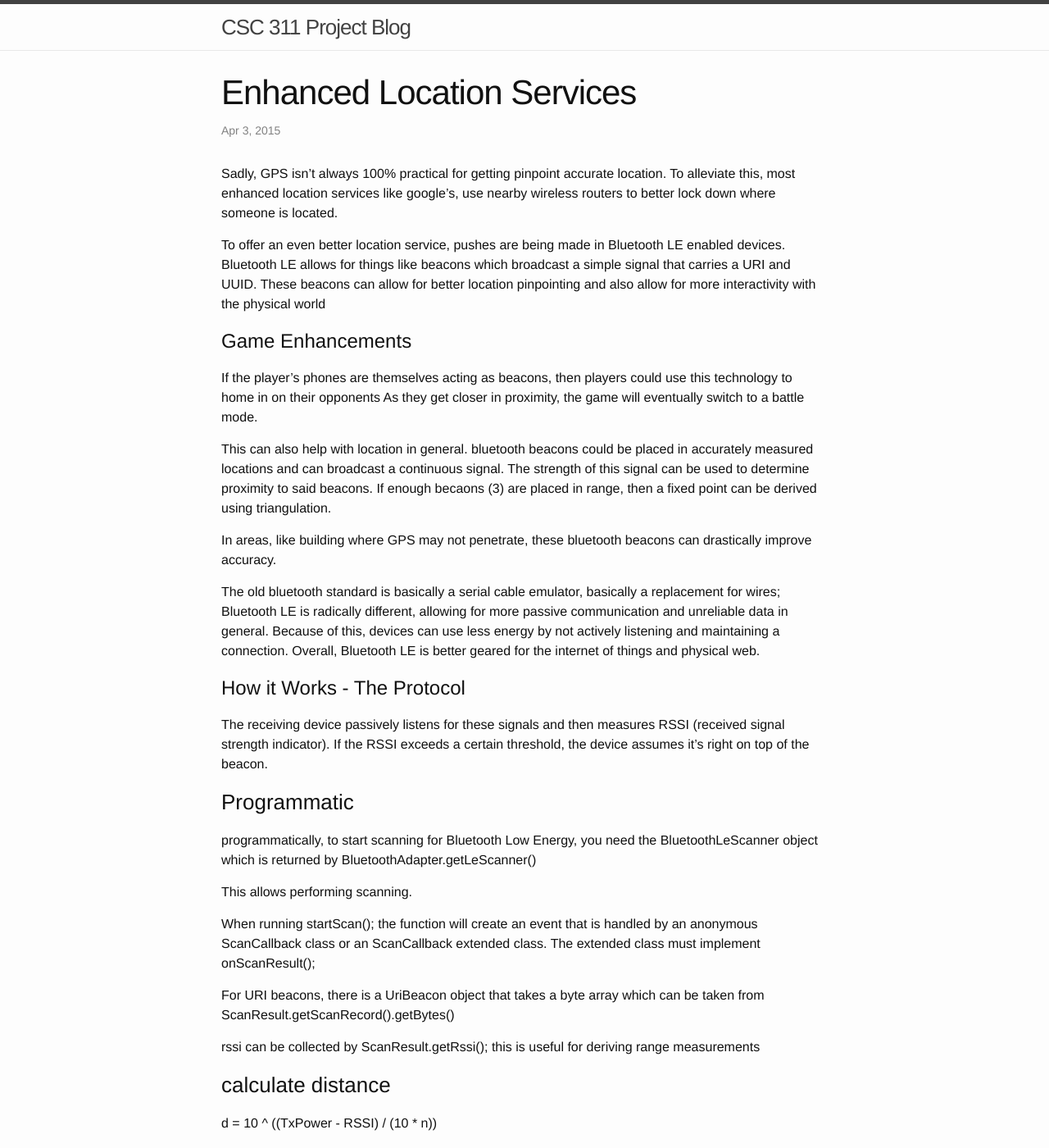
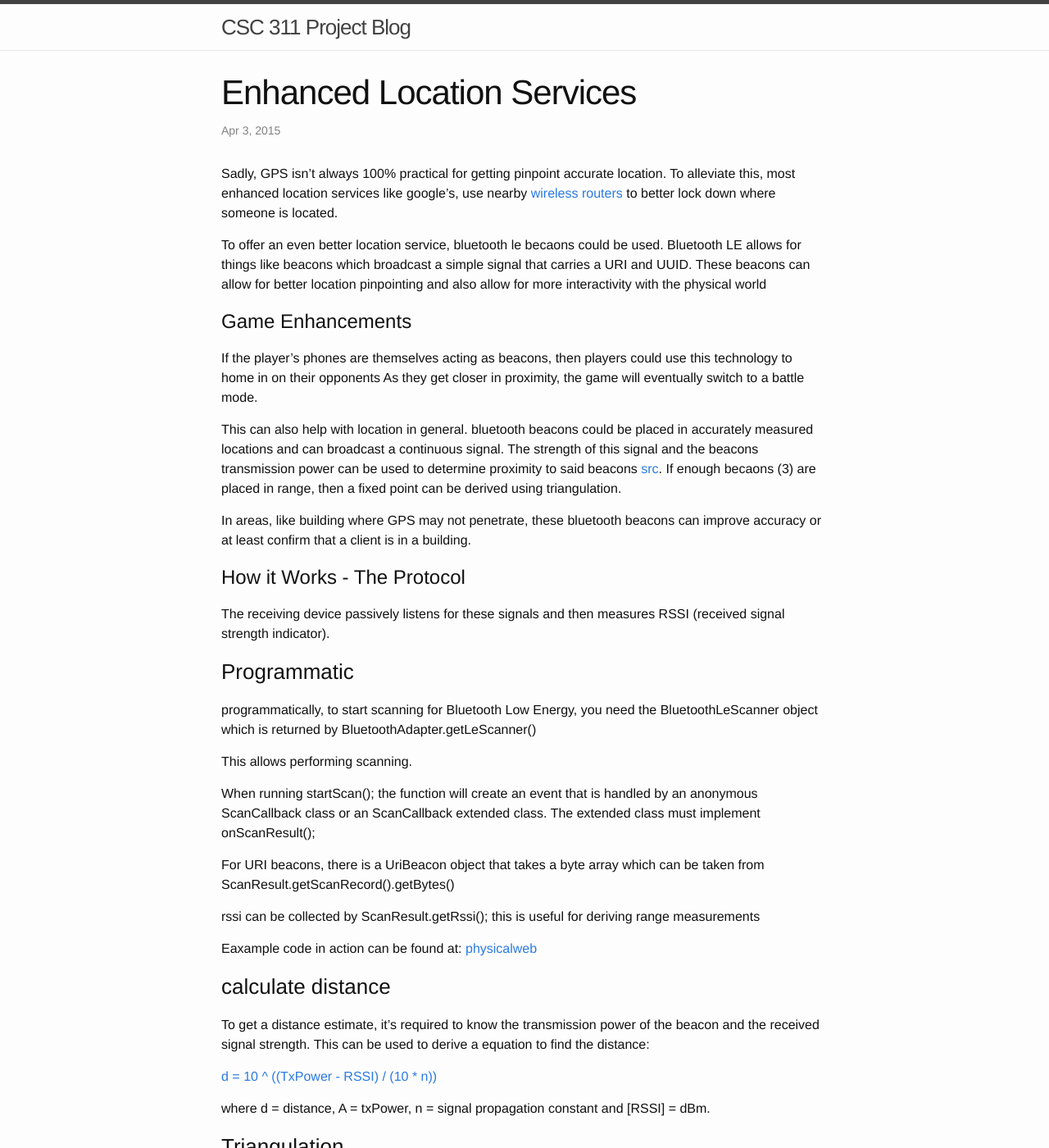
Before and after one commit to adedomin/CSC311-game-design, a Jekyll site: the page built from _posts/2015-04-03-Enhanced Location Services.md, in a window 1280 px wide and 1400 px high. Shown: the whole window at 82% size. Built offline with Jekyll 4.4.1, drawn with Linux system fonts in a browser that asks for light colours.

Commit message:
updated post

```diff
--- a/_posts/2015-04-03-Enhanced Location Services.md
+++ b/_posts/2015-04-03-Enhanced Location Services.md
@@ -5,9 +5,9 @@ date: 2015-04-03 15:35:36
 ---
 
 Sadly, GPS isn't always 100% practical for getting pinpoint accurate location.
-To alleviate this, most enhanced location services like google's, use nearby wireless routers to better lock down where someone is located.
+To alleviate this, most enhanced location services like google's, use nearby [wireless routers](https://support.google.com/gmm/answer/2839911?hl=en) to better lock down where someone is located.
 
-To offer an even better location service, pushes are being made in Bluetooth LE enabled devices.
+To offer an even better location service, bluetooth le becaons could be used.
 Bluetooth LE allows for things like beacons which broadcast a simple signal that carries a URI and UUID.
 These beacons can allow for better location pinpointing and also allow for more interactivity with the physical world
 
@@ -19,21 +19,16 @@ As they get closer in proximity, the game will eventually switch to a battle mod
 
 This can also help with location in general.
 bluetooth beacons could be placed in accurately measured locations and can broadcast a continuous signal.
-The strength of this signal can be used to determine proximity to said beacons.
+The strength of this signal and the beacons transmission power can be used to determine proximity to said beacons [src](https://en.wikipedia.org/wiki/Bluetooth_low_energy#Proximity_sensing).
 If enough becaons (3) are placed in range, then a fixed point can be derived using triangulation.
 
-In areas, like building where GPS may not penetrate, these bluetooth beacons can drastically improve accuracy.
-
-The old bluetooth standard is basically a serial cable emulator, basically a replacement for wires;
-Bluetooth LE is radically different, allowing for more passive communication and unreliable data in general.
-Because of this, devices can use less energy by not actively listening and maintaining a connection.
-Overall, Bluetooth LE is better geared for the internet of things and physical web.
+In areas, like building where GPS may not penetrate, these bluetooth beacons can improve accuracy or at least confirm that a client is in a building.
 
 How it Works - The Protocol
 ===========================
 
 The receiving device passively listens for these signals and then measures RSSI (received signal strength indicator).
-If the RSSI exceeds a certain threshold, the device assumes it's right on top of the beacon.
+
 
 ### Programmatic
 
@@ -48,9 +43,14 @@ For URI beacons, there is a UriBeacon object that takes a byte array which can b
 
 rssi can be collected by ScanResult.getRssi(); this is useful for deriving range measurements
 
+Eaxample code in action can be found at: [physicalweb](https://github.com/google/physical-web/blob/master/android/PhysicalWeb/app/src/main/java/org/physical_web/physicalweb/UriBeaconDiscoveryService.java)
+
 ### calculate distance
 
-d = 10 ^ ((TxPower - RSSI) / (10 * n))
+To get a distance estimate, it's required to know the transmission power of the beacon and the received signal strength.
+This can be used to derive a equation to find the distance:
+
+[d = 10 ^ ((TxPower - RSSI) / (10 * n))](http://stackoverflow.com/questions/22784516/estimating-beacon-proximity-distance-based-on-rssi-bluetooth-le)
 
 where d = distance, A = txPower, n = signal propagation constant and [RSSI] = dBm.
 
```
